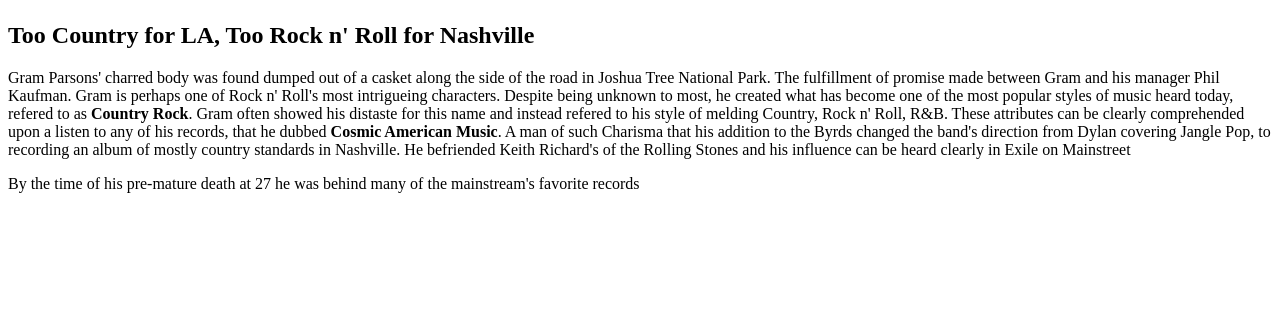
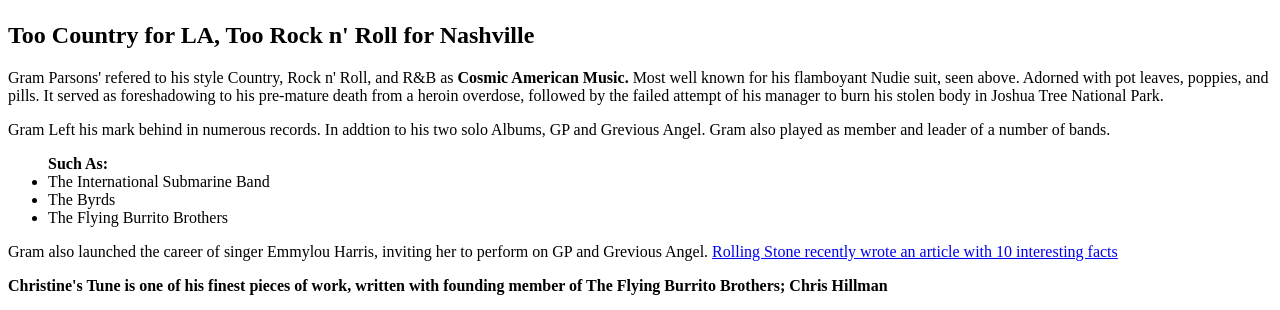
Before and after one commit to somemothersson/Pre-Work, a plain HTML site: page Module-8/fanpage.html in a window 1280 px wide. Shown: the part 585-895 px from the top of the page. Before the commit the page ends 800 px from the top, so only its background shows below. Drawn offline with Linux system fonts and the light colour scheme.

Commit message:
updated favorite.html

```diff
--- a/Module-8/fanpage.html
+++ b/Module-8/fanpage.html
@@ -33,18 +33,28 @@
 
     <h2>Too Country for LA, Too Rock n' Roll for Nashville</h2>
 
-    <p>Gram Parsons' charred body was found dumped out of a casket along the side of the road in Joshua Tree National Park. The fulfillment of promise made between Gram and his manager Phil Kaufman. Gram is perhaps one of Rock n' Roll's most intrigueing characters.
-        Despite being unknown to most, he created what has become one of the most popular styles of music heard today, refered to as <b>Country Rock</b>. Gram often showed his distaste for this name and instead refered to his style of melding Country, Rock n' Roll, R&B.
-        These attributes can be clearly comprehended upon a listen to any of his records, that he dubbed <b>Cosmic American Music</b>. A man of such Charisma that his addition to the Byrds changed the band's direction from Dylan covering Jangle Pop, to recording an album of
-        mostly country standards in Nashville. He befriended Keith Richard's of the Rolling Stones and his influence can be heard clearly in <b></b>Exile on Mainstreet
+    <p>Gram Parsons' refered to his style Country, Rock n' Roll, and R&B as <strong>Cosmic American Music.</strong>
+        Most well known for his flamboyant Nudie suit, seen above. Adorned with pot leaves, poppies, and pills. It served as foreshadowing
+        to his pre-mature death from a heroin overdose, followed by the failed attempt of his manager to burn his stolen body in Joshua Tree National Park.
     </p>
 
-    <p>By the time of his pre-mature death at 27 he was behind many of the mainstream's favorite records
+    <p>Gram Left his mark behind in numerous records. In addtion to his two solo Albums, GP and Grevious Angel. Gram also played as member and leader of a number of bands.
+    </p>
+    <ul><strong>Such As:</strong>
+        <li>The International Submarine Band</li>
+        <li>The Byrds</li>
+        <Li>The Flying Burrito Brothers</Li>
+    </ul>
 
-
-
+    <p>Gram also launched the career of singer Emmylou Harris, inviting her to perform on GP and Grevious Angel.
+        <a href = "https://www.rollingstone.com/music/music-features/flying-burrito-brothers-gilded-palace-of-sin-gram-parsons-things-you-didnt-know-786448/">Rolling Stone recently wrote an article with 10 interesting facts</a>
 
     </p>
+    <b>Christine's Tune is one of his finest pieces of work, written with founding member of The Flying Burrito Brothers; Chris Hillman</b>
+    <br>
+    <br>
+    <iframe width="560" height="315" src="https://www.youtube.com/embed/BITiY8M_oDo"
+    frameborder="0" allow="accelerometer; autoplay; encrypted-media; gyroscope; picture-in-picture" allowfullscreen></iframe>
 
 
 </body>
```
Also changed, not shown: Module-8/Fanpage 2.html (deleted, +0 -14 lines), 2 other files.
